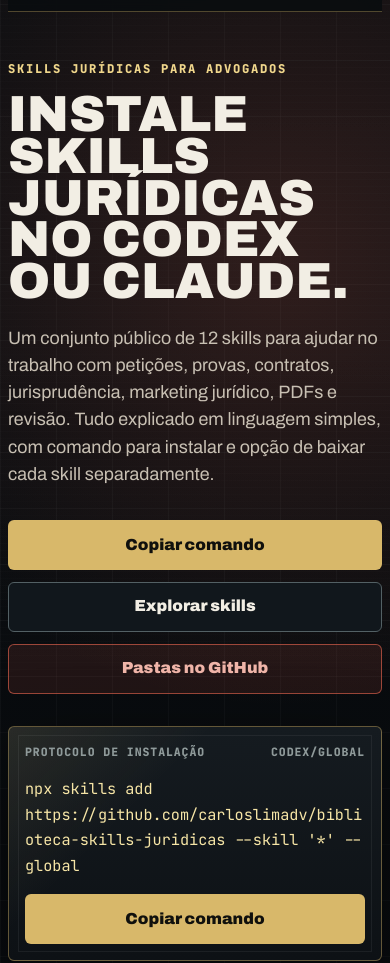
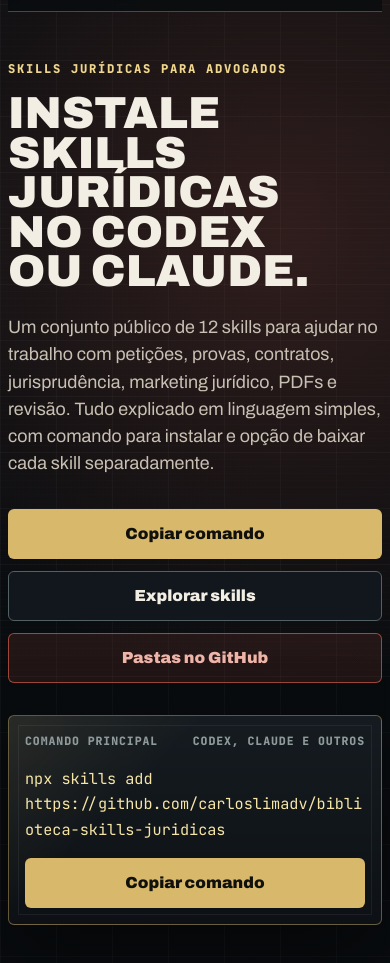
Before and after one commit to carloslimadv/biblioteca-skills-juridicas, an Astro site: page / in a window 390 px wide. Shown: the part 164-1127 px from the top of the page. Built offline with nearby package versions, Linux system fonts and the light colour scheme; Astro itself is replaced by a stand-in of ours.

Commit message:
Fix landing layout and simplify install command

```diff
--- a/src/data/skills.ts
+++ b/src/data/skills.ts
@@ -40,8 +40,8 @@
 };
 
 export const installCommands = {
-  codex: "npx skills add https://github.com/carloslimadv/biblioteca-skills-juridicas --skill '*' --global",
-  claude: "npx skills add https://github.com/carloslimadv/biblioteca-skills-juridicas --skill '*' --global --agent claude-code",
+  codex: 'npx skills add https://github.com/carloslimadv/biblioteca-skills-juridicas',
+  claude: 'npx skills add https://github.com/carloslimadv/biblioteca-skills-juridicas',
   list: 'npx skills add https://github.com/carloslimadv/biblioteca-skills-juridicas --list',
 };
 
@@ -59,8 +59,8 @@
 
 const command = (skillName: string, agent = 'codex') =>
   agent === 'claude-code'
-    ? `npx skills add https://github.com/carloslimadv/biblioteca-skills-juridicas --skill ${skillName} --global --agent claude-code`
-    : `npx skills add https://github.com/carloslimadv/biblioteca-skills-juridicas --skill ${skillName} --global`;
+    ? `npx skills add https://github.com/carloslimadv/biblioteca-skills-juridicas --skill ${skillName} --agent claude-code`
+    : `npx skills add https://github.com/carloslimadv/biblioteca-skills-juridicas --skill ${skillName}`;
 
 export const skills: SkillItem[] = [
   {
--- a/src/pages/index.astro
+++ b/src/pages/index.astro
@@ -106,8 +106,8 @@
 
           <aside class="install-console" aria-label="Comando principal de instalação">
             <div class="console-top">
-              <span>protocolo de instalação</span>
-              <span>codex/global</span>
+              <span>comando principal</span>
+              <span>Codex, Claude e outros</span>
             </div>
             <code>{installCommands.codex}</code>
             <button class="copy-button console-copy" type="button" data-copy={installCommands.codex}>Copiar comando</button>
@@ -132,8 +132,8 @@
               <dd>download individual</dd>
             </div>
             <div>
-              <dt>SKILL.md</dt>
-              <dd>compatível com Codex e Claude</dd>
+              <dt>MD</dt>
+              <dd>formato SKILL.md</dd>
             </div>
           </dl>
           <div class="brief-note">
@@ -146,9 +146,9 @@
       <section class="install-section" id="instalacao" aria-labelledby="install-title">
         <div class="section-rail">
           <p class="eyebrow">Instalação simplificada</p>
-          <h2 id="install-title">Três caminhos, um repositório.</h2>
+          <h2 id="install-title">Um comando para instalar.</h2>
           <p>
-            O comando usa o instalador `npx skills` diretamente do GitHub. A pessoa precisa apenas de Node.js/npm, internet e permissão para gravar as skills no Codex ou no Claude.
+            O instalador baixa o repositório pelo GitHub e detecta o ambiente disponível. Em ferramentas que mostram seleção, escolha Codex, Claude Code ou a opção equivalente.
           </p>
         </div>
 
@@ -156,9 +156,9 @@
           <article class="command-panel main-command">
             <div class="panel-label">
               <span>01</span>
-              <strong>Instalar tudo no Codex</strong>
+              <strong>Instalar todas as skills</strong>
             </div>
-            <p>Opção recomendada para começar. Instala todo o acervo em modo global.</p>
+            <p>Opção recomendada para começar. Copie, cole no terminal e siga as opções do instalador, se aparecerem.</p>
             <div class="command-row">
               <code>{installCommands.codex}</code>
               <button class="copy-button" type="button" data-copy={installCommands.codex}>Copiar</button>
@@ -168,24 +168,24 @@
           <article class="command-panel">
             <div class="panel-label">
               <span>02</span>
-              <strong>Instalar no Claude Code</strong>
+              <strong>Ver antes de instalar</strong>
             </div>
-            <p>Mesmo repositório, com instalação direcionada ao Claude Code.</p>
+            <p>Mostra a lista de skills disponíveis no repositório.</p>
             <div class="command-row">
-              <code>{installCommands.claude}</code>
-              <button class="copy-button" type="button" data-copy={installCommands.claude}>Copiar</button>
+              <code>{installCommands.list}</code>
+              <button class="copy-button" type="button" data-copy={installCommands.list}>Copiar</button>
             </div>
           </article>
 
           <article class="command-panel">
             <div class="panel-label">
               <span>03</span>
-              <strong>Ver antes de instalar</strong>
+              <strong>Instalar uma skill específica</strong>
             </div>
-            <p>Lista as skills públicas disponíveis no repositório.</p>
+            <p>Use quando quiser baixar apenas uma rotina, como Petição Completa.</p>
             <div class="command-row">
-              <code>{installCommands.list}</code>
-              <button class="copy-button" type="button" data-copy={installCommands.list}>Copiar</button>
+              <code>{skills[0].installCommand}</code>
+              <button class="copy-button" type="button" data-copy={skills[0].installCommand}>Copiar</button>
             </div>
           </article>
         </div>
@@ -213,18 +213,6 @@
             <p>O resultado é uma minuta, análise, mapa, checklist ou orientação prática para revisão humana.</p>
           </article>
         </div>
-      </section>
-
-      <section class="support-strip" id="apoio" aria-labelledby="support-title">
-        <div>
-          <p class="eyebrow">Manutenção pública</p>
-          <h2 id="support-title">Apoie a atualização das skills.</h2>
-          <p>O apoio ajuda a manter documentação, testes de instalação, melhoria das rotinas e novas skills jurídicas abertas.</p>
-        </div>
-        <a class="coffee-cta" href={donationUrl} target="_blank" rel="noopener noreferrer">
-          <span>Compre-me um café</span>
-          <small>Buy Me a Coffee</small>
-        </a>
       </section>
 
       <section class="catalog-section" id="catalogo" aria-labelledby="catalog-title">
@@ -395,8 +383,6 @@
           <a href={`${repository.url}/blob/main/INSTALL.md`} target="_blank" rel="noopener noreferrer">Instalação</a>
           <a href={`${repository.url}/blob/main/docs/codex.md`} target="_blank" rel="noopener noreferrer">Codex</a>
           <a href={`${repository.url}/blob/main/docs/claude.md`} target="_blank" rel="noopener noreferrer">Claude</a>
-          <a href={instagramUrl} target="_blank" rel="noopener noreferrer">Instagram</a>
-          <a href={donationUrl} target="_blank" rel="noopener noreferrer">Buy Me a Coffee</a>
         </div>
       </div>
       <div class="footer-repo">
--- a/src/styles/global.css
+++ b/src/styles/global.css
@@ -92,19 +92,19 @@
 }
 
 h1 {
-  max-width: 15.5ch;
+  max-width: 16.5ch;
   margin-bottom: 1.4rem;
-  font-size: clamp(3.75rem, 7.8vw, 7.2rem);
+  font-size: clamp(3rem, 6.2vw, 5.8rem);
   font-weight: 900;
-  line-height: 0.82;
+  line-height: 0.88;
   text-transform: uppercase;
 }
 
 h2 {
   margin-bottom: 1rem;
-  font-size: clamp(2.25rem, 5.6vw, 5.35rem);
+  font-size: clamp(1.9rem, 3.8vw, 3.45rem);
   font-weight: 900;
-  line-height: 0.86;
+  line-height: 0.95;
   text-transform: uppercase;
 }
 
@@ -147,7 +147,6 @@
 .hero,
 .install-section,
 .operating-model,
-.support-strip,
 .catalog-section,
 .responsibility-section,
 .site-footer {
@@ -156,8 +155,7 @@
 }
 
 .topbar {
-  position: sticky;
-  top: 0;
+  position: relative;
   z-index: 40;
   display: grid;
   grid-template-columns: auto minmax(0, 1fr) auto;
@@ -296,20 +294,7 @@
 
 .hero {
   position: relative;
-  padding: clamp(4rem, 8vw, 7rem) 0 0;
-}
-
-.hero::after {
-  content: "PUBLIC REPOSITORY / LEGAL AI SKILLS";
-  position: absolute;
-  right: 0;
-  top: 7.8rem;
-  writing-mode: vertical-rl;
-  color: rgb(242 238 228 / 0.18);
-  font-family: var(--font-mono);
-  font-size: 0.72rem;
-  font-weight: 800;
-  letter-spacing: 0.22em;
+  padding: clamp(3rem, 6vw, 5.25rem) 0 0;
 }
 
 .hero-grid {
@@ -317,7 +302,7 @@
   grid-template-columns: minmax(0, 0.95fr) minmax(320px, 0.55fr);
   gap: clamp(2rem, 7vw, 6.5rem);
   align-items: center;
-  min-height: calc(100dvh - 74px - 13rem);
+  min-height: auto;
 }
 
 .eyebrow {
@@ -331,7 +316,7 @@
 }
 
 .hero-lead {
-  max-width: 54rem;
+  max-width: 48rem;
   color: var(--ink-soft);
   font-size: clamp(1.12rem, 1.7vw, 1.42rem);
   line-height: 1.52;
@@ -456,7 +441,7 @@
 
 .hero-brief {
   display: grid;
-  grid-template-columns: minmax(180px, 0.42fr) minmax(0, 1fr) minmax(260px, 0.52fr);
+  grid-template-columns: minmax(180px, 0.38fr) minmax(0, 1fr) minmax(260px, 0.46fr);
   gap: 1px;
   margin-top: clamp(3rem, 7vw, 6rem);
   border: 1px solid var(--line);
@@ -506,7 +491,7 @@
 .brief-stats dt {
   color: var(--gold-2);
   font-family: var(--font-mono);
-  font-size: clamp(1.5rem, 3vw, 2.2rem);
+  font-size: clamp(1.35rem, 2.6vw, 1.95rem);
   font-weight: 900;
   line-height: 1;
 }
@@ -536,7 +521,6 @@
 
 .install-section,
 .operating-model,
-.support-strip,
 .catalog-section,
 .responsibility-section {
   padding: clamp(4rem, 8vw, 7rem) 0;
@@ -550,15 +534,12 @@
 }
 
 .section-rail {
-  position: sticky;
-  top: 6rem;
   align-self: start;
 }
 
 .section-rail p,
 .model-copy + .model-grid p,
 .command-panel p,
-.support-strip p,
 .responsibility-grid p,
 .skill-detail p,
 .skill-detail ul {
@@ -652,63 +633,24 @@
   letter-spacing: 0.12em;
 }
 
-.support-strip {
-  display: grid;
-  grid-template-columns: minmax(0, 1fr) minmax(220px, 0.28fr);
-  gap: clamp(1.5rem, 4vw, 3rem);
-  align-items: center;
-  border-bottom: 1px solid var(--line);
-}
-
-.support-strip > div {
-  border-left: 4px solid var(--coffee);
-  padding-left: clamp(1rem, 2vw, 1.5rem);
-}
-
-.coffee-cta {
-  display: grid;
-  place-items: center;
-  min-height: 8.5rem;
-  border: 1px solid #fff1a1;
-  border-radius: var(--radius);
-  background: var(--coffee);
-  color: #121212;
-  padding: 1rem;
-  text-align: center;
-  text-decoration: none;
-  box-shadow: 0 22px 60px rgb(255 221 0 / 0.18);
-}
-
-.coffee-cta:hover {
-  transform: translateY(-2px);
-}
-
-.coffee-cta span {
-  font-size: 1.2rem;
-  font-weight: 900;
-}
-
-.coffee-cta small {
-  font-family: var(--font-mono);
-  font-size: 0.78rem;
-  font-weight: 800;
-  opacity: 0.72;
-  text-transform: uppercase;
-}
-
 .catalog-section {
   display: grid;
-  grid-template-columns: minmax(260px, 0.34fr) minmax(0, 1fr);
-  gap: clamp(2rem, 5vw, 4.5rem);
+  grid-template-columns: minmax(260px, 320px) minmax(0, 1fr);
+  gap: clamp(2.25rem, 5vw, 4rem);
   align-items: start;
   border-bottom: 1px solid var(--line);
 }
 
 .catalog-controls {
-  position: sticky;
-  top: 6rem;
   display: grid;
   gap: 1.1rem;
+  min-width: 0;
+  max-width: 320px;
+}
+
+.catalog-controls h2 {
+  font-size: clamp(2rem, 4.2vw, 3.8rem);
+  line-height: 0.95;
 }
 
 .search-box {
@@ -808,6 +750,7 @@
 .skill-list {
   display: grid;
   gap: 0.8rem;
+  min-width: 0;
 }
 
 .skill-card[hidden] {
@@ -860,9 +803,9 @@
 }
 
 .summary-copy strong {
-  font-size: clamp(1.45rem, 3.4vw, 2.85rem);
+  font-size: clamp(1.35rem, 2.2vw, 2rem);
   font-weight: 900;
-  line-height: 0.92;
+  line-height: 1;
   text-transform: uppercase;
 }
 
@@ -1052,10 +995,6 @@
     min-height: auto;
   }
 
-  .hero::after {
-    display: none;
-  }
-
   .catalog-controls {
     border-bottom: 1px solid var(--line);
     padding-bottom: 1.5rem;
@@ -1068,11 +1007,11 @@
 
 @media (max-width: 860px) {
   h1 {
-    font-size: clamp(3.1rem, 13vw, 5.4rem);
+    font-size: clamp(2.65rem, 11.5vw, 4.5rem);
   }
 
   h2 {
-    font-size: clamp(2.25rem, 10vw, 4rem);
+    font-size: clamp(1.9rem, 8vw, 3.15rem);
   }
 
   .header-tools {
@@ -1080,7 +1019,6 @@
   }
 
   .hero-brief,
-  .support-strip,
   .footer-grid {
     grid-template-columns: 1fr;
   }
```
Also changed, not shown: INSTALL.md (+15 -16 lines), docs/claude.md (+7 -1 lines), docs/codex.md (+1 -1 lines), README.md, skills/manifest.json.
